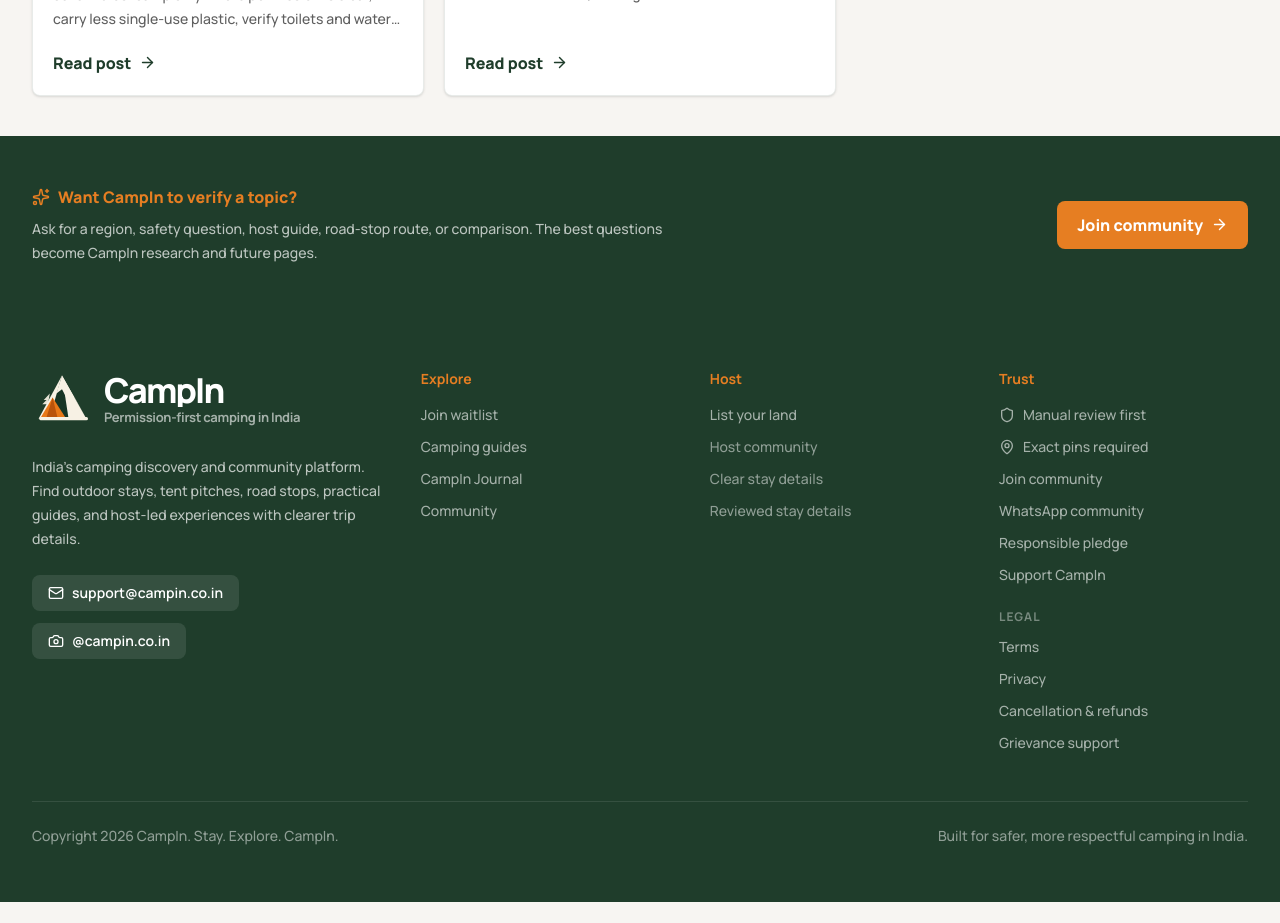
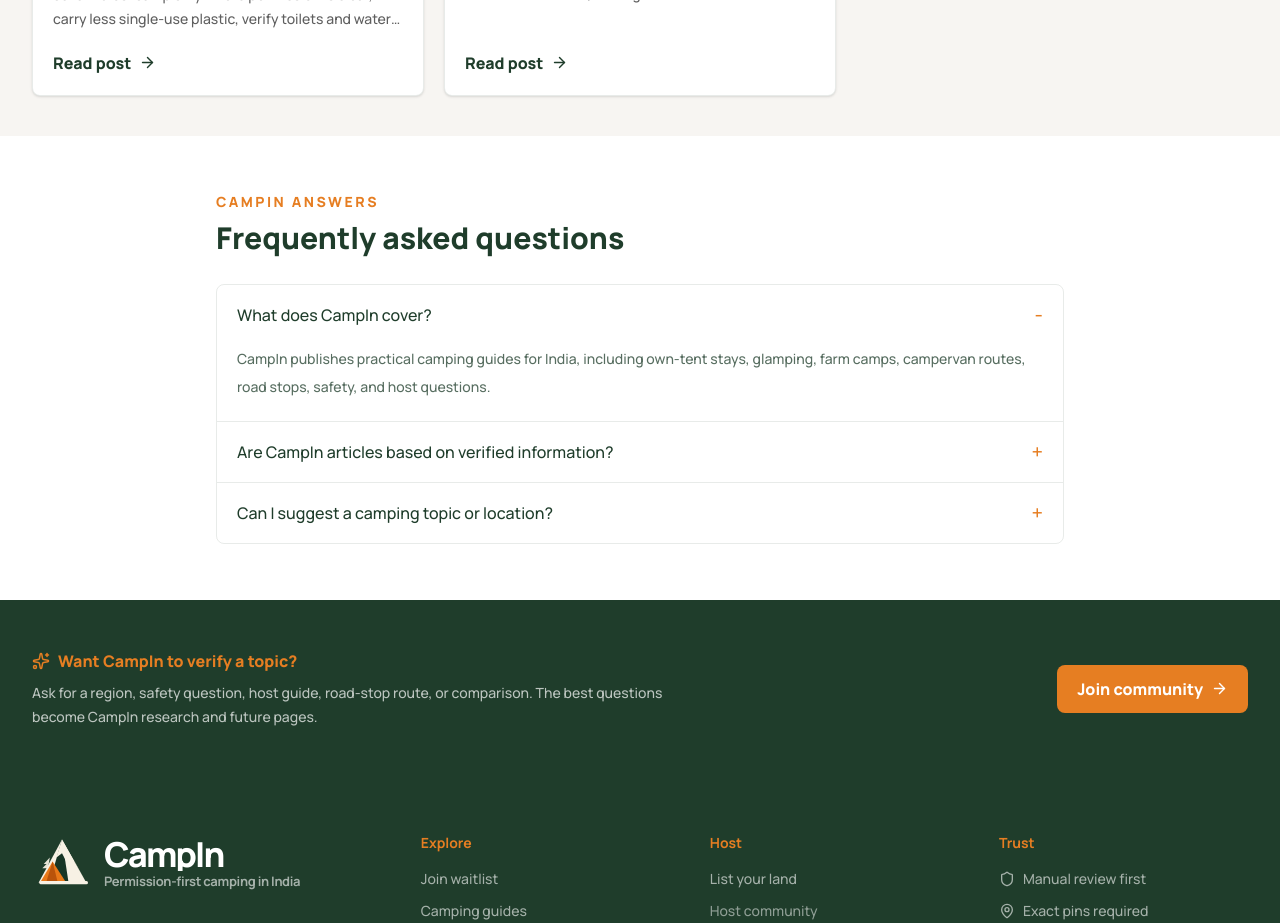
Before and after one commit to shaykhedeee/campin, a React (Vite) app: page /blog in a window 1280 px wide. Shown: the part 5520-6443 px from the top of the page. Before the commit the page ends 6422 px from the top, so only its background shows below. Built offline with nearby package versions, Linux system fonts and the light colour scheme; no server answers.

Commit message:
Add visible SEO FAQs to discovery pages

```diff
--- /dev/null
+++ b/src/components/SeoFaq.tsx
@@ -0,0 +1,17 @@
+import { useEffect, useState } from "react";
+
+export type SeoFaqItem = { question: string; answer: string };
+
+export default function SeoFaq({ items, dark = false }: { items: SeoFaqItem[]; dark?: boolean }) {
+  const [open, setOpen] = useState(0);
+  useEffect(() => {
+    document.getElementById("campin-faq-jsonld")?.remove();
+    const script = document.createElement("script");
+    script.id = "campin-faq-jsonld";
+    script.type = "application/ld+json";
+    script.textContent = JSON.stringify({ "@context": "https://schema.org", "@type": "FAQPage", mainEntity: items.map((item) => ({ "@type": "Question", name: item.question, acceptedAnswer: { "@type": "Answer", text: item.answer } })) });
+    document.head.appendChild(script);
+    return () => document.getElementById("campin-faq-jsonld")?.remove();
+  }, [items]);
+  return <section className={dark ? "bg-forest text-white" : "bg-white text-forest"} aria-labelledby="faq-heading"><div className="mx-auto max-w-4xl px-4 py-14 sm:px-6"><p className="text-sm font-black uppercase tracking-[0.18em] text-orange">CampIn answers</p><h2 id="faq-heading" className="mt-2 text-3xl font-black">Frequently asked questions</h2><div className="mt-7 divide-y divide-current/10 rounded-lg border border-current/10">{items.map((item, index) => <div key={item.question}><button type="button" aria-expanded={open === index} onClick={() => setOpen(open === index ? -1 : index)} className="flex w-full items-center justify-between gap-4 px-5 py-4 text-left font-black"><span>{item.question}</span><span className="text-xl text-orange">{open === index ? "-" : "+"}</span></button>{open === index && <p className="px-5 pb-5 text-sm leading-7 opacity-75">{item.answer}</p>}</div>)}</div></div></section>;
+}
--- a/src/pages/BlogIndex.tsx
+++ b/src/pages/BlogIndex.tsx
@@ -2,6 +2,13 @@
 import { Link } from "react-router-dom";
 import { ArrowRight, BookOpen, Calendar, Clock, Search, Shield, Sparkles, Tent } from "lucide-react";
 import { getBlogPosts } from "../data/blogPosts";
+import SeoFaq from "../components/SeoFaq";
+
+const journalFaqs = [
+  { question: "What does CampIn cover?", answer: "CampIn publishes practical camping guides for India, including own-tent stays, glamping, farm camps, campervan routes, road stops, safety, and host questions." },
+  { question: "Are CampIn articles based on verified information?", answer: "We separate sourced facts, host-confirmed details, and open questions. Readers should still confirm availability, access, weather, and facilities before travelling." },
+  { question: "Can I suggest a camping topic or location?", answer: "Yes. Share a location, route, safety question, or host lead through the CampIn community and we will prioritise useful, sourceable research." },
+];
 
 const clusters = [
   "Own-Tent Camping",
@@ -157,6 +164,7 @@
         </div>
       </section>
 
+      <SeoFaq items={journalFaqs} />
       <section className="border-t border-forest/10 bg-forest px-4 py-12 text-white sm:px-6 lg:px-8">
         <div className="mx-auto flex max-w-7xl flex-col gap-5 sm:flex-row sm:items-center sm:justify-between">
           <div>
--- a/src/pages/Explore.tsx
+++ b/src/pages/Explore.tsx
@@ -29,6 +29,13 @@
   isListingPubliclyPublishable,
 } from "../data/listings";
 import { submitMvpLead } from "../lib/mvpLeadStore";
+import SeoFaq from "../components/SeoFaq";
+
+const exploreFaqs = [
+  { question: "What can I find on CampIn?", answer: "Explore camping and outdoor stays across India, including tent pitches, BYOT sites, glamping, farm stays, motorhome-friendly places, and road-stop leads when details are confirmed." },
+  { question: "How does CampIn show verification?", answer: "Each public listing must pass CampIn's review gate. We show the verification stage and avoid publishing unresolved property details as confirmed facts." },
+  { question: "Can I request a place that is not listed?", answer: "Yes. Use the location request or community form and tell us the destination, stay type, and trip dates. Requests go to support@campin.co.in for review." },
+];
 
 type ActiveType = ListingType | "all";
 type VehicleFilter = "all" | "byot" | "campervan" | "road-stop";
@@ -607,6 +614,7 @@
           </div>
         </div>
       </section>
+      <SeoFaq items={exploreFaqs} />
     </div>
   );
 }
```
